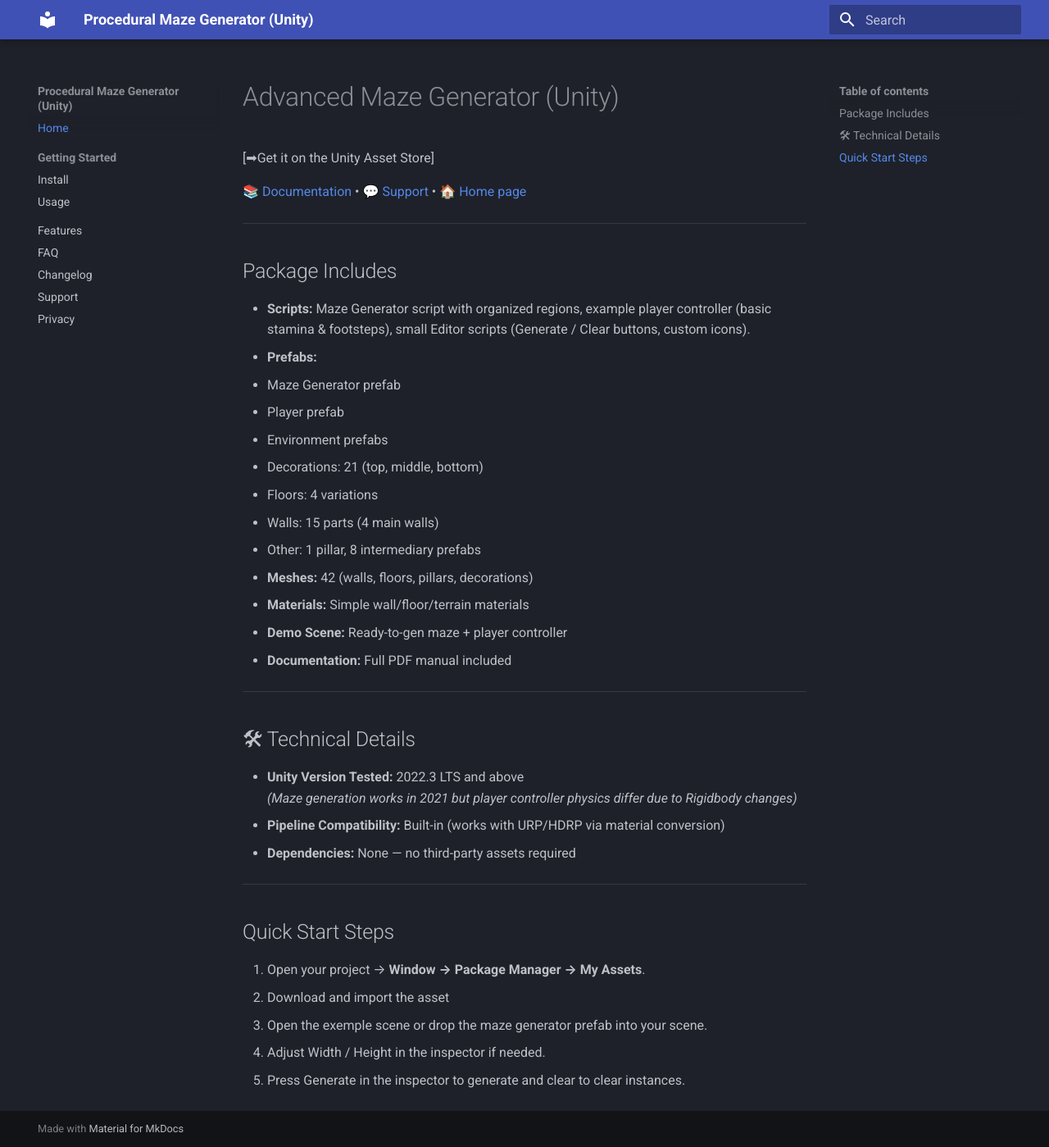
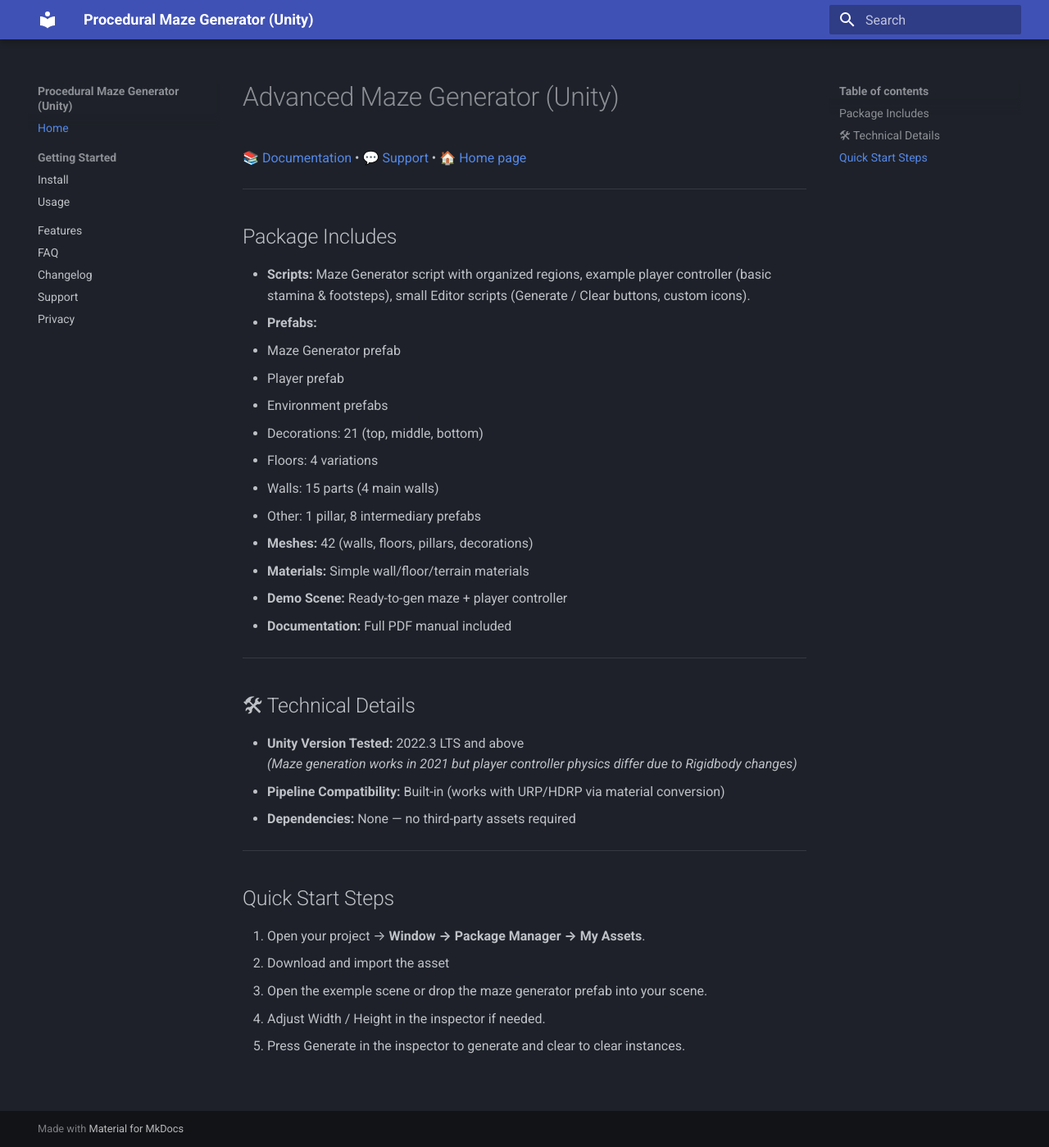
Before and after one commit to dyspropulse/Advanced-maze-generator-Unity, an MkDocs documentation site: the page built from docs/index.md, in a window 1280 px wide and 1399 px high. Shown: the whole window at 82% size. Built offline with MkDocs 1.6.1 and Material for MkDocs 9.7.7, drawn with Linux system fonts in a browser that asks for light colours.

Commit message:
Update index.md

```diff
--- a/docs/index.md
+++ b/docs/index.md
@@ -1,6 +1,4 @@
 # Advanced Maze Generator (Unity)
-
-[➡Get it on the Unity Asset Store]
 
 [📚 Documentation](./MazeGeneratorDoc.pdf/) • [💬 Support](./support.md/) • [🏠 Home page](../)
 
```
